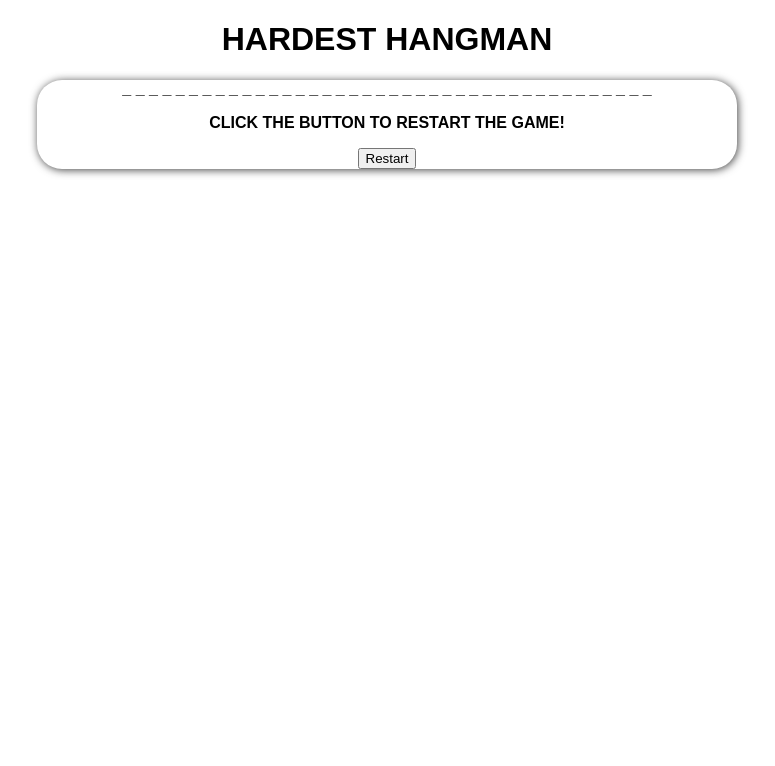
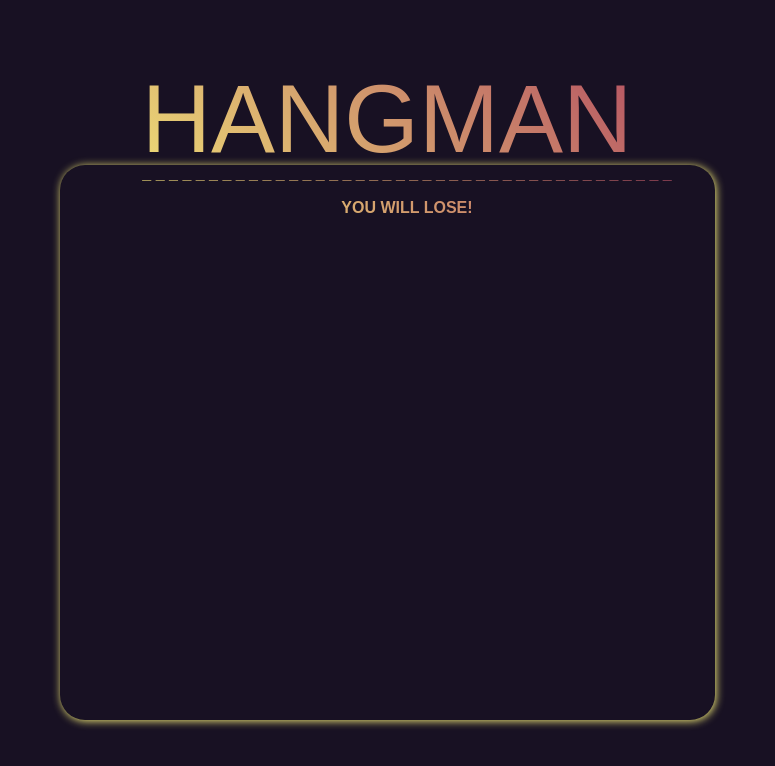
Before and after one commit to cebrailk1/hangman, a website: page index.html in a window 1280 px wide. Shown: the whole page, without its empty margins (253-1028 px from the left). Drawn offline with Linux system fonts and the light colour scheme.

Commit message:
style updates

```diff
--- a/index.html
+++ b/index.html
@@ -11,24 +11,20 @@
 </head>
 
 <body>
-    <h1 id="tile">Hardest HANGMAN</h1>
+    <h1 class="gradient-text id=" tile"> HANGMAN</h1>
     <div></div>
+    <div>
         <ul>
 
+            <div class="gradient-text">
                 <span id="gameWord">hardest HANGMAN</span>
-        <p id="win">Click the button to Restart the Game!</p>
+                <p id="win">You will lose!</p>
 
-        <button onclick="window.location.reload();">Restart</button>
 
-        <script>
-        function window.location.reload(); {
-          var x = document.createElement("INPUT");
-          x.setAttribute("type", "button");
-          x.setAttribute("value", "Click me");
-          document.body.appendChild(x);
-        }
-        </script>
+            </div>
+
         </ul>
+    </div>
 
     <script src="script.js">
 
--- a/style.css
+++ b/style.css
@@ -1,29 +1,67 @@
+body {
+  text-align: center;
+  /*! background-size: 55500%; */
+  font-family: "Poppins", sans-serif;
+  text-transform: uppercase;
+  font-weight: 700;
+  color: linear-gradient(
+    180deg,
+    rgb(23, 23, 23) 0%,
+    rgba(44, 10, 65, 0.6888888888888889) 53%,
+    rgb(32, 32, 32) 100%
+  );
+  /*! background: ; */
+  background: rgb(23, 23, 23);
+  background: linear-gradient(
+    180deg,
+    rgba(23, 23, 23, 1) 0%,
+    rgba(32, 2, 51, 1) 53%,
+    rgba(32, 32, 32, 1) 100%
+  );
+  height: 172px;
+  background: rgb(23, 23, 23);
+  background: rgb(23, 23, 23);
+  width: 655px;
+  margin: auto;
+}
+
+.gradient-text {
+  background-color: red;
+  background-image: linear-gradient(45deg, #f3ec78, #af4261);
+  background-size: 100%;
+  background-repeat: repeat;
+
+  -webkit-background-clip: text;
+  -webkit-text-fill-color: transparent;
+  -moz-background-clip: text;
+  -moz-text-fill-color: transparent;
+}
+
+#gameWord {
+}
 
 body {
-    text-align: center;
-    background-size: 55500%;
-    font-family: 'Poppins', sans-serif;
-    text-transform: uppercase;
-    font-weight: 600;
+  background-color: #181123;
+}
+
+header {
+  margin-top: 1em;
+  margin-top: calc(50vh - 3em);
 }
 
 h1 {
-    text-align: center
+  font-family: "Archivo Black", sans-serif;
+  font-weight: normal;
+  font-size: 6em;
+  text-align: center;
+  margin-bottom: 0;
+  margin-bottom: -0.1em;
 }
 
 ul {
-    list-style-type: none;
-    margin: 0;
-    padding: 0;
-    width: 200px;
-    background-color: #white;
-    overflow: hidden;
-    max-width: 700px;
-    width: 95%;
-    border-radius: 25px;
-    box-shadow: 1px 1px 8px #424242;
-    margin: auto;
-    color: black
-    font-weight: 900
-
+  max-width: 700px;
+  border-radius: 25px;
+  box-shadow: 1px 1px 8px #f3ec78;
+  margin: auto;
+  height: 555px;
 }
```
Lines whose indentation alone changed are shown as unchanged.
